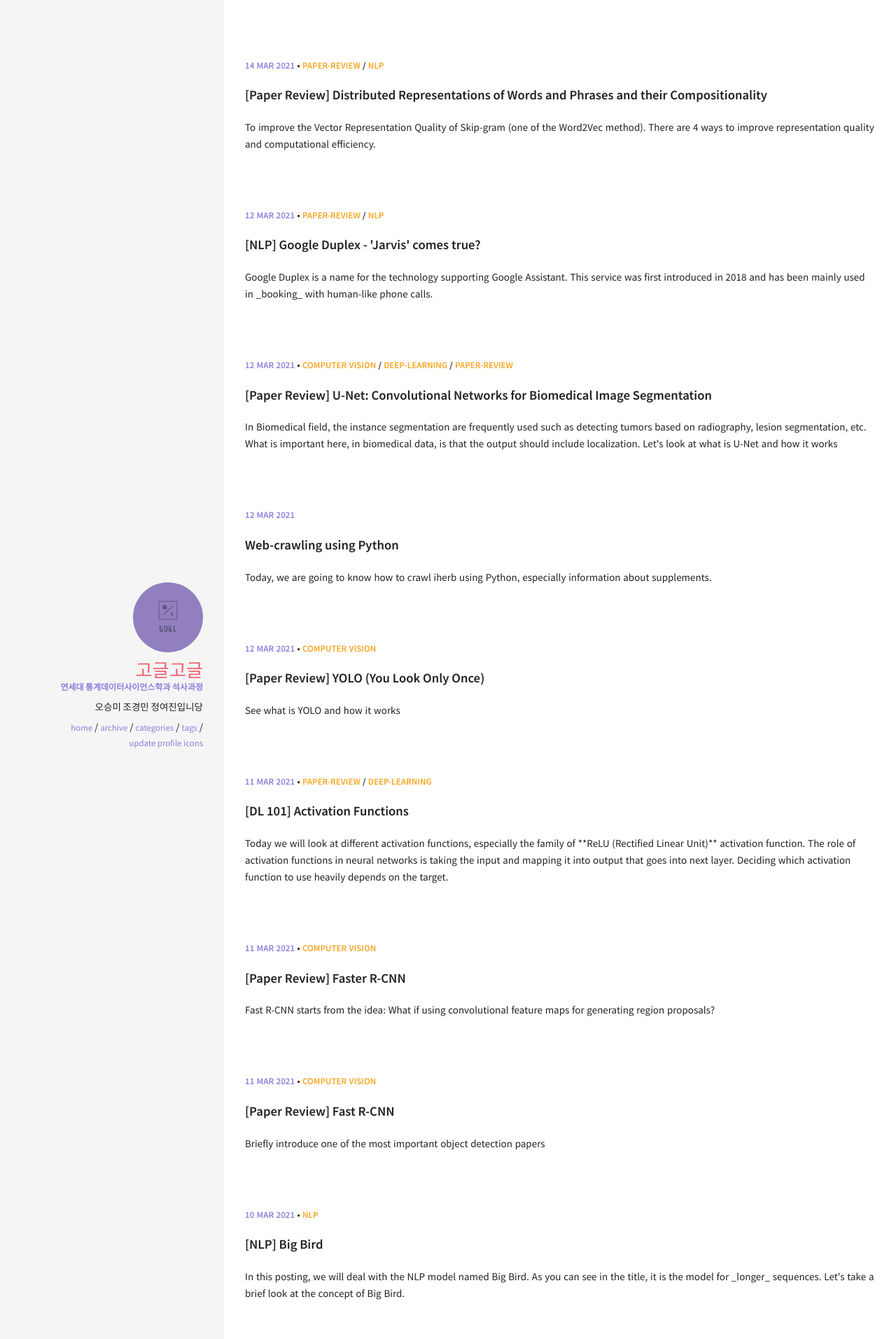
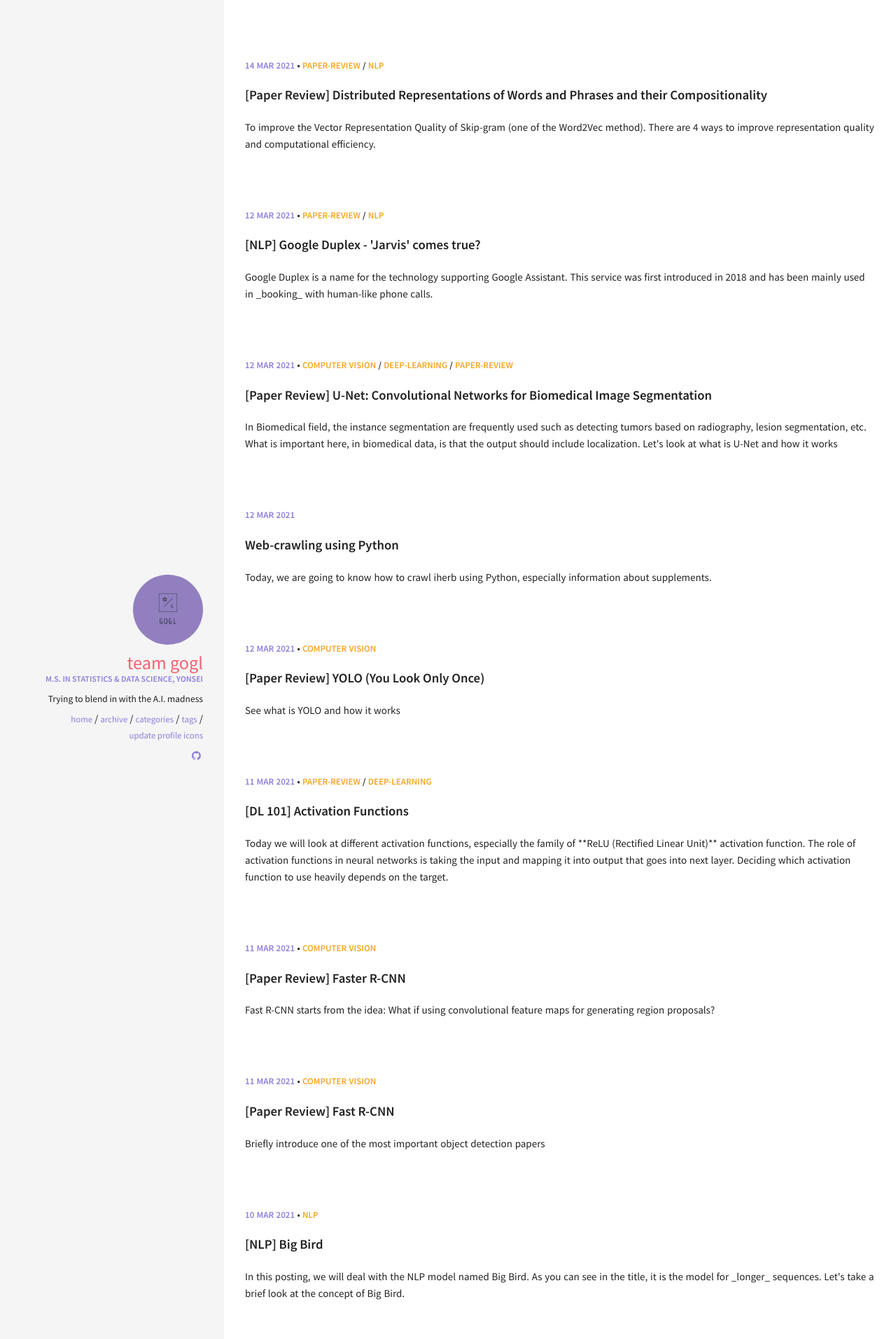
Before and after one commit to GoGL3/GoGL3.github.io, a Jekyll site: the page built from index.html, in a window 1280 px wide. Shown: the part 1504-3417 px from the top of the page at 70% size. Built offline with Jekyll 4.4.1, drawn with Linux system fonts in a browser that asks for light colours.

Commit message:
Update _config.yml

```diff
--- a/_config.yml
+++ b/_config.yml
@@ -34,14 +34,14 @@ kramdown:
 ####################################
 #
 owner:
-  name: 고글고글
+  name: Team GoGL
   avatar: logo.png
-  job: "연세대 통계데이터사이언스학과 석사과정"
-  bio: "오승미 조경민 정여진입니당"
+  job: "M.S. in Statistics & Data Science, Yonsei"
+  bio: "Trying to blend in with the A.I. madness"
   email:
   disqus-shortname:
   twitter: #username
-  facebook: #KangBK0120
+  facebook:
   google:
     plus: #username
     analytics:
@@ -49,7 +49,7 @@ owner:
     ad-client:
     ad-slot:
   bing-verify:
-  github: #KangBK0120
+  github: GoGL3
   gitlab: #username
   stackoverflow: #123456/username   from a "http://stackoverflow.com/users/123456/username" link
   linkedin: #username
```
